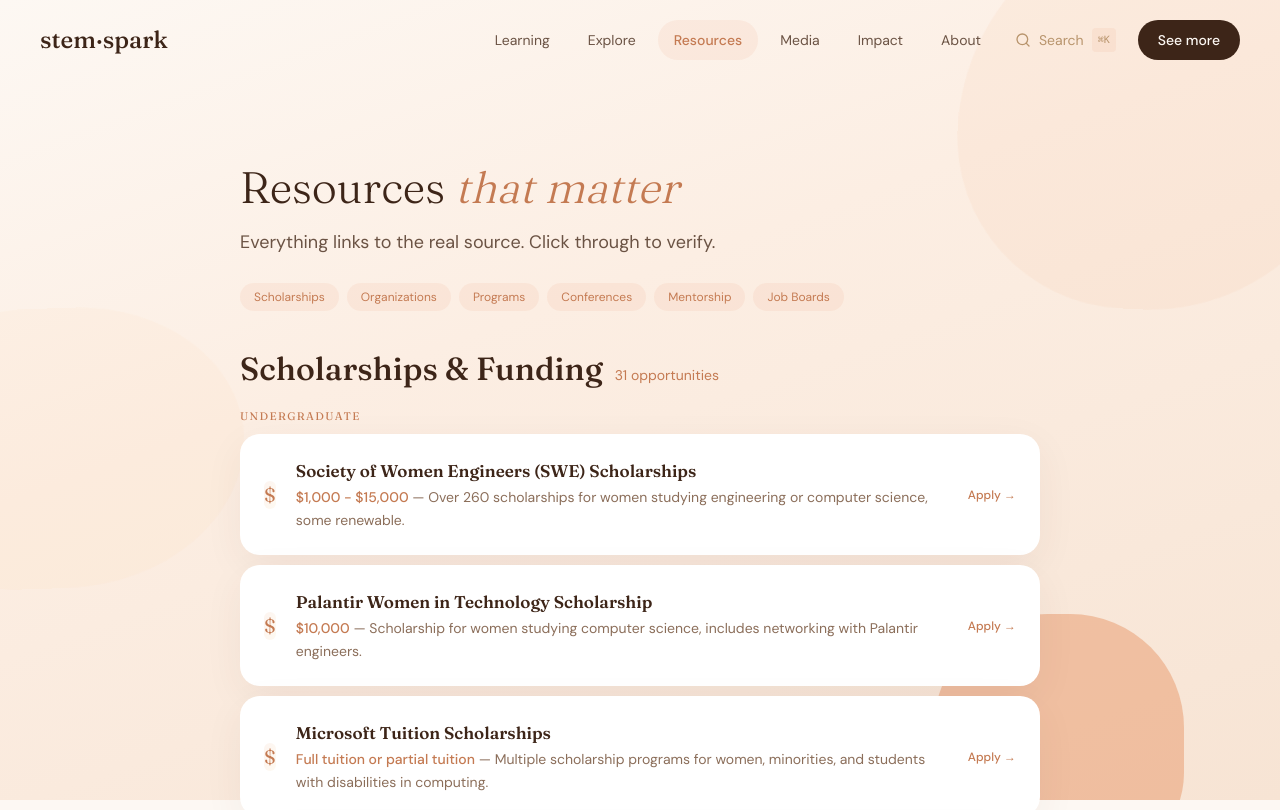
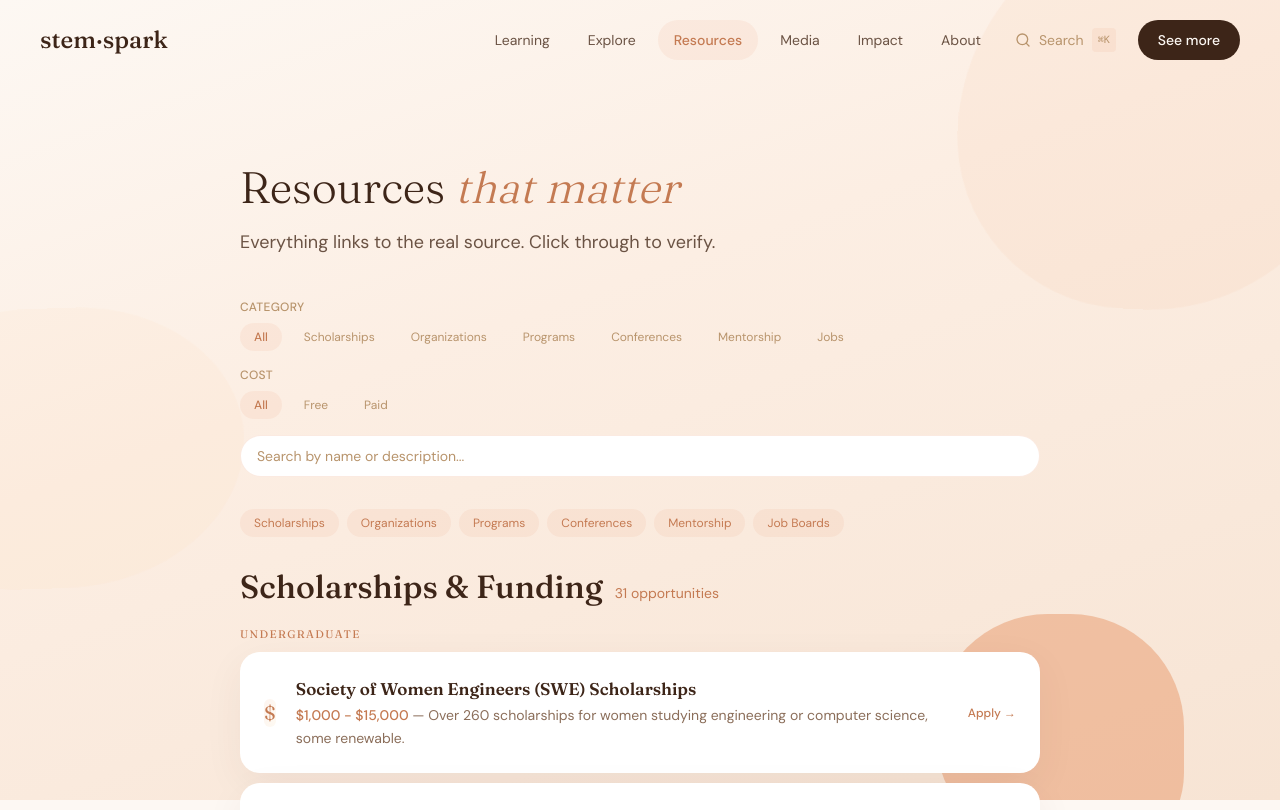
Before and after one commit to itsmepraks/womeninstem, a Next.js app: page /resources in a window 1280 px wide. Shown: the top 810 px of the page. Built offline with nearby package versions, Linux system fonts and the light colour scheme.

Commit message:
feat: add category, cost, and search filters to Resources page

```diff
--- a/app/resources/page.tsx
+++ b/app/resources/page.tsx
@@ -1,3 +1,6 @@
+'use client';
+
+import { useState, useMemo } from 'react';
 import SectionHeading from '@/components/ui/SectionHeading';
 import ResourceCard from '@/components/ui/ResourceCard';
 import CompanyCard from '@/components/ui/CompanyCard';
@@ -10,14 +13,93 @@ import {
   jobBoards,
 } from '@/data/resources';
 
+type Category = 'all' | 'scholarships' | 'organizations' | 'programs' | 'conferences' | 'mentorship' | 'jobs';
+type CostFilter = 'all' | 'free' | 'paid';
+
+const CATEGORIES: { value: Category; label: string }[] = [
+  { value: 'all', label: 'All' },
+  { value: 'scholarships', label: 'Scholarships' },
+  { value: 'organizations', label: 'Organizations' },
+  { value: 'programs', label: 'Programs' },
+  { value: 'conferences', label: 'Conferences' },
+  { value: 'mentorship', label: 'Mentorship' },
+  { value: 'jobs', label: 'Jobs' },
+];
+
+const COST_OPTIONS: { value: CostFilter; label: string }[] = [
+  { value: 'all', label: 'All' },
+  { value: 'free', label: 'Free' },
+  { value: 'paid', label: 'Paid' },
+];
+
+function isFree(cost: string | undefined): boolean {
+  if (!cost) return false;
+  return cost.toLowerCase().includes('free');
+}
+
+function matchesSearch(query: string, ...fields: (string | undefined)[]): boolean {
+  if (!query) return true;
+  const q = query.toLowerCase();
+  return fields.some((f) => f?.toLowerCase().includes(q));
+}
+
+function matchesCost(costFilter: CostFilter, cost: string | undefined): boolean {
+  if (costFilter === 'all') return true;
+  if (costFilter === 'free') return isFree(cost);
+  // paid = not free
+  return !isFree(cost);
+}
+
 export default function ResourcesPage() {
-  const undergradScholarships = scholarships.filter((s) => s.level === 'undergraduate');
-  const gradScholarships = scholarships.filter((s) => s.level === 'graduate');
-  const postdocScholarships = scholarships.filter((s) => s.level === 'postdoctoral' || s.level === 'all');
+  const [activeCategory, setActiveCategory] = useState<Category>('all');
+  const [activeCost, setActiveCost] = useState<CostFilter>('all');
+  const [searchQuery, setSearchQuery] = useState('');
 
-  const k12Programs = programs.filter((p) => p.category === 'k12');
-  const bootcampPrograms = programs.filter((p) => p.category === 'bootcamp');
-  const onlinePrograms = programs.filter((p) => p.category === 'online');
+  const showSection = (section: Category) => activeCategory === 'all' || activeCategory === section;
+
+  // Filtered data
+  const filteredScholarships = useMemo(() => {
+    // Scholarships don't have a cost field in the same way, treat them as free
+    return scholarships.filter((s) => {
+      if (!matchesSearch(searchQuery, s.name, s.description)) return false;
+      // Scholarships are inherently free (they give money), so if cost filter is "paid", hide them
+      if (activeCost === 'paid') return false;
+      return true;
+    });
+  }, [searchQuery, activeCost]);
+
+  const undergradScholarships = useMemo(() => filteredScholarships.filter((s) => s.level === 'undergraduate'), [filteredScholarships]);
+  const gradScholarships = useMemo(() => filteredScholarships.filter((s) => s.level === 'graduate'), [filteredScholarships]);
+  const postdocScholarships = useMemo(() => filteredScholarships.filter((s) => s.level === 'postdoctoral' || s.level === 'all'), [filteredScholarships]);
+
+  const filteredOrganizations = useMemo(
+    () => organizations.filter((o) => matchesSearch(searchQuery, o.name, o.description) && matchesCost(activeCost, o.cost)),
+    [searchQuery, activeCost],
+  );
+
+  const filteredPrograms = useMemo(
+    () => programs.filter((p) => matchesSearch(searchQuery, p.name, p.description) && matchesCost(activeCost, p.cost)),
+    [searchQuery, activeCost],
+  );
+
+  const k12Programs = useMemo(() => filteredPrograms.filter((p) => p.category === 'k12'), [filteredPrograms]);
+  const bootcampPrograms = useMemo(() => filteredPrograms.filter((p) => p.category === 'bootcamp'), [filteredPrograms]);
+  const onlinePrograms = useMemo(() => filteredPrograms.filter((p) => p.category === 'online'), [filteredPrograms]);
+
+  const filteredConferences = useMemo(
+    () => conferences.filter((c) => matchesSearch(searchQuery, c.name, c.description) && matchesCost(activeCost, c.cost)),
+    [searchQuery, activeCost],
+  );
+
+  const filteredMentorship = useMemo(
+    () => mentorshipPlatforms.filter((m) => matchesSearch(searchQuery, m.name, m.description) && matchesCost(activeCost, m.cost)),
+    [searchQuery, activeCost],
+  );
+
+  const filteredJobBoards = useMemo(
+    () => jobBoards.filter((b) => matchesSearch(searchQuery, b.name, b.description) && matchesCost(activeCost, b.cost)),
+    [searchQuery, activeCost],
+  );
 
   return (
     <div className="max-w-[880px] mx-auto px-6 md:px-10">
@@ -29,9 +111,67 @@ export default function ResourcesPage() {
         <p className="text-body-lg text-text-body mt-3 max-w-[500px]">
           Everything links to the real source. Click through to verify.
         </p>
+      </section>
+
+      {/* ─── FILTER BAR ─── */}
+      <section className="pb-8">
+        <div className="space-y-4">
+          {/* Category toggles */}
+          <div>
+            <span className="text-xs text-text-muted uppercase tracking-wide font-medium block mb-2">Category</span>
+            <div className="flex flex-wrap gap-2">
+              {CATEGORIES.map((cat) => (
+                <button
+                  key={cat.value}
+                  onClick={() => setActiveCategory(cat.value)}
+                  className={`text-xs px-3.5 py-1.5 rounded-pill transition-colors ${
+                    activeCategory === cat.value
+                      ? 'bg-accent-secondary/10 text-accent-primary font-medium'
+                      : 'bg-transparent text-text-muted hover:bg-accent-secondary/5 hover:text-text-body'
+                  }`}
+                >
+                  {cat.label}
+                </button>
+              ))}
+            </div>
+          </div>
+
+          {/* Cost toggles */}
+          <div>
+            <span className="text-xs text-text-muted uppercase tracking-wide font-medium block mb-2">Cost</span>
+            <div className="flex flex-wrap gap-2">
+              {COST_OPTIONS.map((opt) => (
+                <button
+                  key={opt.value}
+                  onClick={() => setActiveCost(opt.value)}
+                  className={`text-xs px-3.5 py-1.5 rounded-pill transition-colors ${
+                    activeCost === opt.value
+                      ? 'bg-accent-secondary/10 text-accent-primary font-medium'
+                      : 'bg-transparent text-text-muted hover:bg-accent-secondary/5 hover:text-text-body'
+                  }`}
+                >
+                  {opt.label}
+                </button>
+              ))}
+            </div>
+          </div>
+
+          {/* Search input */}
+          <div>
+            <input
+              type="text"
+              value={searchQuery}
+              onChange={(e) => setSearchQuery(e.target.value)}
+              placeholder="Search by name or description..."
+              className="w-full text-sm px-4 py-2.5 rounded-pill border border-accent-secondary/20 bg-white text-text-body placeholder:text-text-muted focus:outline-none focus:border-accent-primary/40 focus:ring-1 focus:ring-accent-primary/20 transition-colors"
+            />
+          </div>
+        </div>
+      </section>
 
       {/* Quick nav */}
-        <div className="flex flex-wrap gap-2 mt-6">
+      <section className="pb-8">
+        <div className="flex flex-wrap gap-2">
           {[
             { label: 'Scholarships', href: '#scholarships' },
             { label: 'Organizations', href: '#organizations' },
@@ -52,8 +192,9 @@ export default function ResourcesPage() {
       </section>
 
       {/* ─── SCHOLARSHIPS ─── */}
+      {showSection('scholarships') && filteredScholarships.length > 0 && (
         <section id="scholarships" className="pb-12">
-        <SectionHeading title="Scholarships & Funding" accent={`${scholarships.length} opportunities`} />
+          <SectionHeading title="Scholarships & Funding" accent={`${filteredScholarships.length} opportunities`} />
 
           {undergradScholarships.length > 0 && (
             <div className="mb-8">
@@ -88,12 +229,14 @@ export default function ResourcesPage() {
             </div>
           )}
         </section>
+      )}
 
       {/* ─── ORGANIZATIONS ─── */}
+      {showSection('organizations') && filteredOrganizations.length > 0 && (
         <section id="organizations" className="pb-12">
-        <SectionHeading title="Professional Organizations" accent={`${organizations.length} listed`} />
+          <SectionHeading title="Professional Organizations" accent={`${filteredOrganizations.length} listed`} />
           <div className="grid grid-cols-1 md:grid-cols-3 gap-3.5">
-          {organizations.map((org) => (
+            {filteredOrganizations.map((org) => (
               <CompanyCard
                 key={org.id}
                 name={org.name}
@@ -106,10 +249,12 @@ export default function ResourcesPage() {
             ))}
           </div>
         </section>
+      )}
 
       {/* ─── PROGRAMS ─── */}
+      {showSection('programs') && filteredPrograms.length > 0 && (
         <section id="programs" className="pb-12">
-        <SectionHeading title="Educational Programs" accent={`${programs.length} listed`} />
+          <SectionHeading title="Educational Programs" accent={`${filteredPrograms.length} listed`} />
 
           {k12Programs.length > 0 && (
             <div className="mb-8">
@@ -189,12 +334,14 @@ export default function ResourcesPage() {
             </div>
           )}
         </section>
+      )}
 
       {/* ─── CONFERENCES ─── */}
+      {showSection('conferences') && filteredConferences.length > 0 && (
         <section id="conferences" className="pb-12">
-        <SectionHeading title="Conferences & Events" accent={`${conferences.length} listed`} />
+          <SectionHeading title="Conferences & Events" accent={`${filteredConferences.length} listed`} />
           <div className="space-y-2.5">
-          {conferences.map((conf) => {
+            {filteredConferences.map((conf) => {
               const Wrapper = conf.url ? 'a' : 'div';
               const linkProps = conf.url
                 ? { href: conf.url, target: '_blank' as const, rel: 'noopener noreferrer' }
@@ -229,12 +376,14 @@ export default function ResourcesPage() {
             })}
           </div>
         </section>
+      )}
 
       {/* ─── MENTORSHIP ─── */}
+      {showSection('mentorship') && filteredMentorship.length > 0 && (
         <section id="mentorship" className="pb-12">
           <SectionHeading title="Mentorship Platforms" accent="External platforms" />
           <div className="space-y-2.5">
-          {mentorshipPlatforms.map((platform) => {
+            {filteredMentorship.map((platform) => {
               const Wrapper = platform.url ? 'a' : 'div';
               const linkProps = platform.url
                 ? { href: platform.url, target: '_blank' as const, rel: 'noopener noreferrer' }
@@ -264,12 +413,14 @@ export default function ResourcesPage() {
             })}
           </div>
         </section>
+      )}
 
       {/* ─── JOB BOARDS ─── */}
+      {showSection('jobs') && filteredJobBoards.length > 0 && (
         <section id="jobs" className="pb-12">
           <SectionHeading title="Job Boards & Career" accent="External job sites" />
           <div className="space-y-2.5">
-          {jobBoards.map((board) => {
+            {filteredJobBoards.map((board) => {
               const Wrapper = board.url ? 'a' : 'div';
               const linkProps = board.url
                 ? { href: board.url, target: '_blank' as const, rel: 'noopener noreferrer' }
@@ -299,6 +450,30 @@ export default function ResourcesPage() {
             })}
           </div>
         </section>
+      )}
+
+      {/* Empty state */}
+      {(activeCategory !== 'all' || activeCost !== 'all' || searchQuery) &&
+        filteredScholarships.length === 0 &&
+        filteredOrganizations.length === 0 &&
+        filteredPrograms.length === 0 &&
+        filteredConferences.length === 0 &&
+        filteredMentorship.length === 0 &&
+        filteredJobBoards.length === 0 && (
+          <div className="text-center py-16">
+            <p className="text-text-muted text-sm">No resources match your filters.</p>
+            <button
+              onClick={() => {
+                setActiveCategory('all');
+                setActiveCost('all');
+                setSearchQuery('');
+              }}
+              className="text-xs text-accent-primary mt-2 hover:underline"
+            >
+              Clear all filters
+            </button>
+          </div>
+        )}
     </div>
   );
 }
```
Lines whose indentation alone changed are shown as unchanged.
